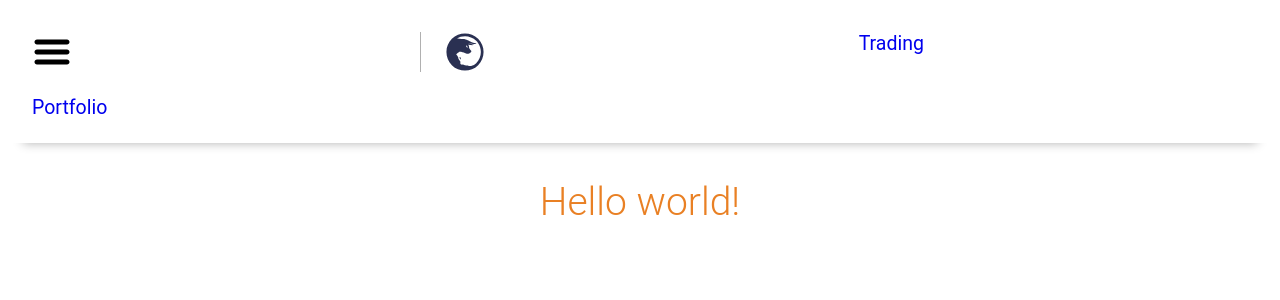
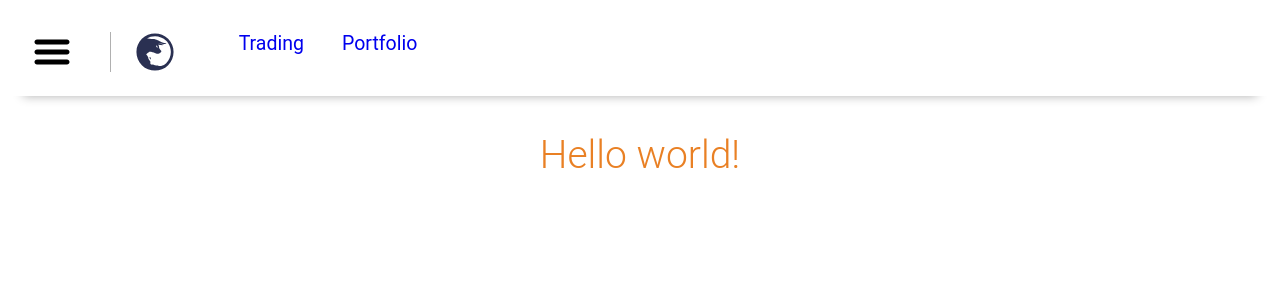
Before and after one commit to kelly-binary/binary_alpha, a Jekyll site: the page built from index.html, in a window 1280 px wide. Shown: the top 300 px of the page. Built offline with Jekyll 4.4.1, drawn with Linux system fonts in a browser that asks for light colours.

Commit message:
adjusted header cells

```diff
--- a/_includes/header.html
+++ b/_includes/header.html
@@ -1,9 +1,9 @@
 <div class="mdc-layout-grid top-menu">
     <div class="mdc-layout-grid__inner">
-        <div class="mdc-layout-grid__cell border-right"><span class="binary-toggle"></span></div>
-        <div class="mdc-layout-grid__cell"><span class="binary-nav"></span></div>
-        <div class="mdc-layout-grid__cell sm-hidden"><a href= {{ "/trading" | prepend: site.github.url | replace: 'http://', 'https://' }}><span>Trading</span></a></div>
-        <div class="mdc-layout-grid__cell sm-hidden"><a href= {{ "/portfolio" | prepend: site.github.url | replace: 'http://', 'https://' }}><span>Portfolio</span></a></div>
-        <div class="mdc-layout-grid__cell"></div>
+        <div class="mdc-layout-grid__cell--span-1 border-right"><span class="binary-toggle"></span></div>
+        <div class="mdc-layout-grid__cell--span-1"><span class="binary-nav"></span></div>
+        <div class="mdc-layout-grid__cell--span-1 sm-hidden"><a href= {{ "/trading" | prepend: site.github.url | replace: 'http://', 'https://' }}><span>Trading</span></a></div>
+        <div class="mdc-layout-grid__cell--span-1 sm-hidden"><a href= {{ "/portfolio" | prepend: site.github.url | replace: 'http://', 'https://' }}><span>Portfolio</span></a></div>
+        <div class="mdc-layout-grid__cell--span-1"></div>
     </div>
 </div>
```
